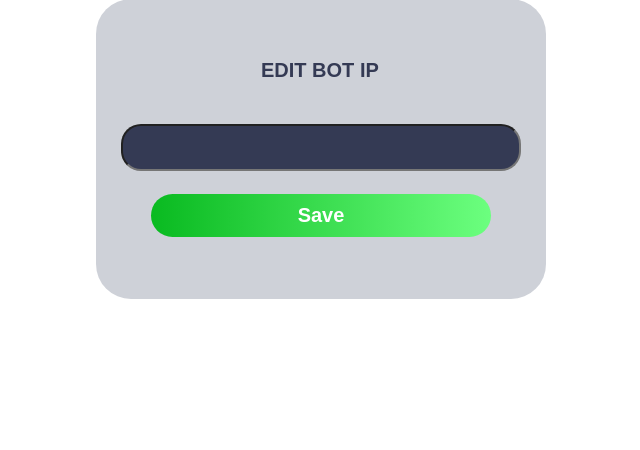
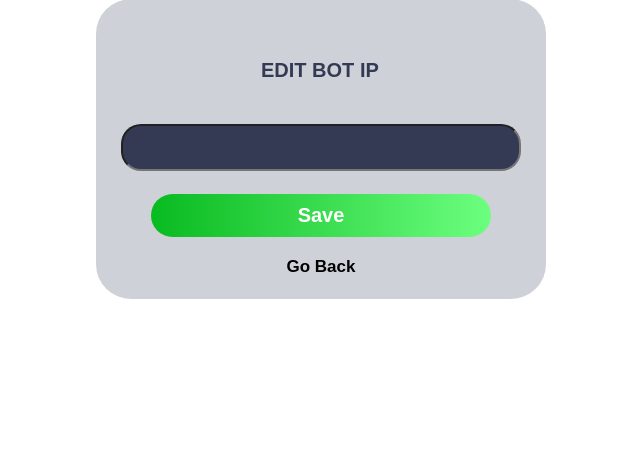
Before and after one commit to leathumbiran02/GreenTechResolutions, a PHP site: page /manage_bot_ip.php in a window 1280 px wide. Shown: the part 101-551 px from the top of the page, without its empty margins (319-959 px from the left). Run offline with PHP 8.4, Linux system fonts and the light colour scheme; the visitor is signed in with stand-in values (Sample User, id 1); data that the repository does not hold is empty.

Commit message:
Added a Go Back button.

```diff
--- a/greentech_resolutions/manage_bot_ip.php
+++ b/greentech_resolutions/manage_bot_ip.php
@@ -110,6 +110,11 @@
                     <input type="text" class="contact-us-input_field" id="bot_ip" name="bot_ip" value="<?php echo $bot_ip; ?>"><br><br>
                     <!-- Button to submit the details to the database: -->
                     <button type="submit" name="submit" class="contact-us-submit_btn">Save</button>
+
+                    <div class="center-text">
+                        <!-- Go Back:-->
+                        <a href="account.php"><span class="back-button">Go Back</span></a>
+                    </div>
                 </form>
             </div>
         </div>
--- a/greentech_resolutions/style.css
+++ b/greentech_resolutions/style.css
@@ -417,3 +417,12 @@ th,td{
     outline: none;
     border-radius: 30px;
 }
+
+.back-button{
+    color: #000000;
+    font-size: 17px;
+    bottom:-20px;
+    margin-left:40px;
+    position: relative;
+    font-weight: bolder;
+}
```
